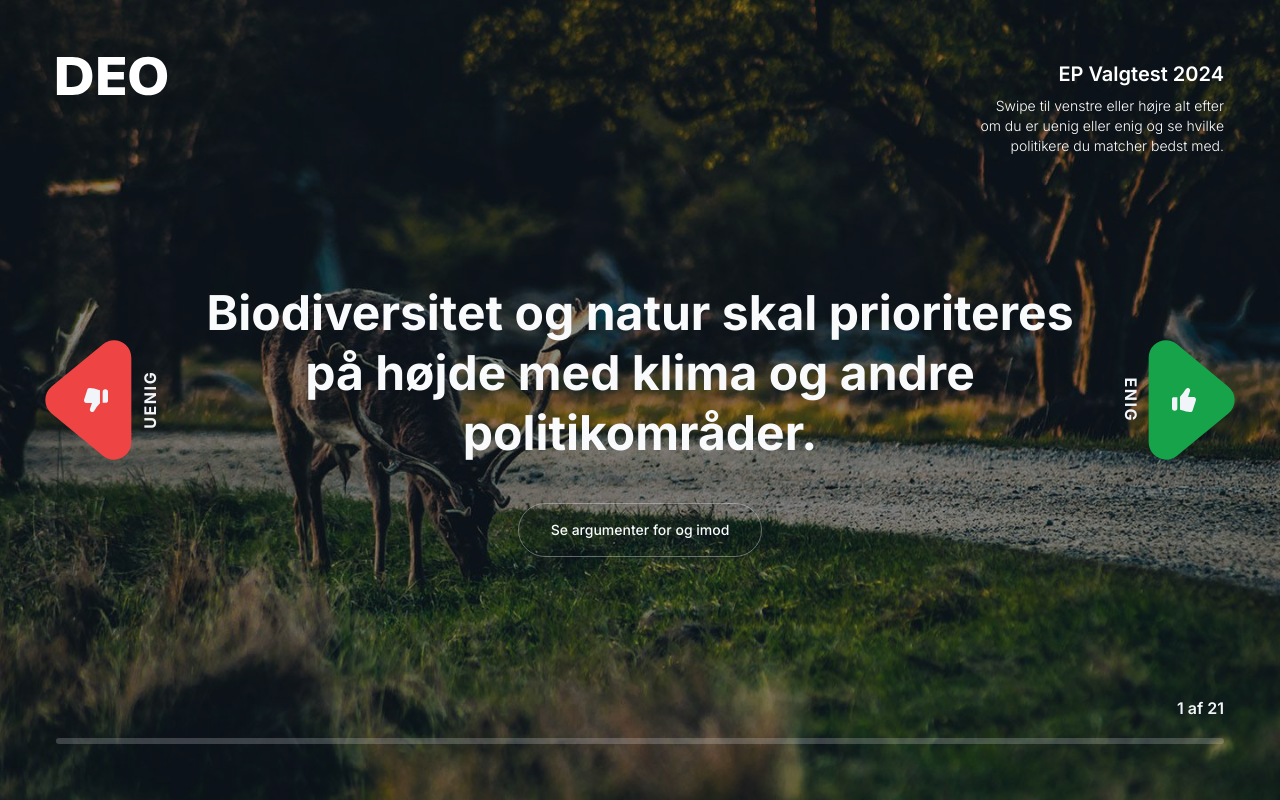
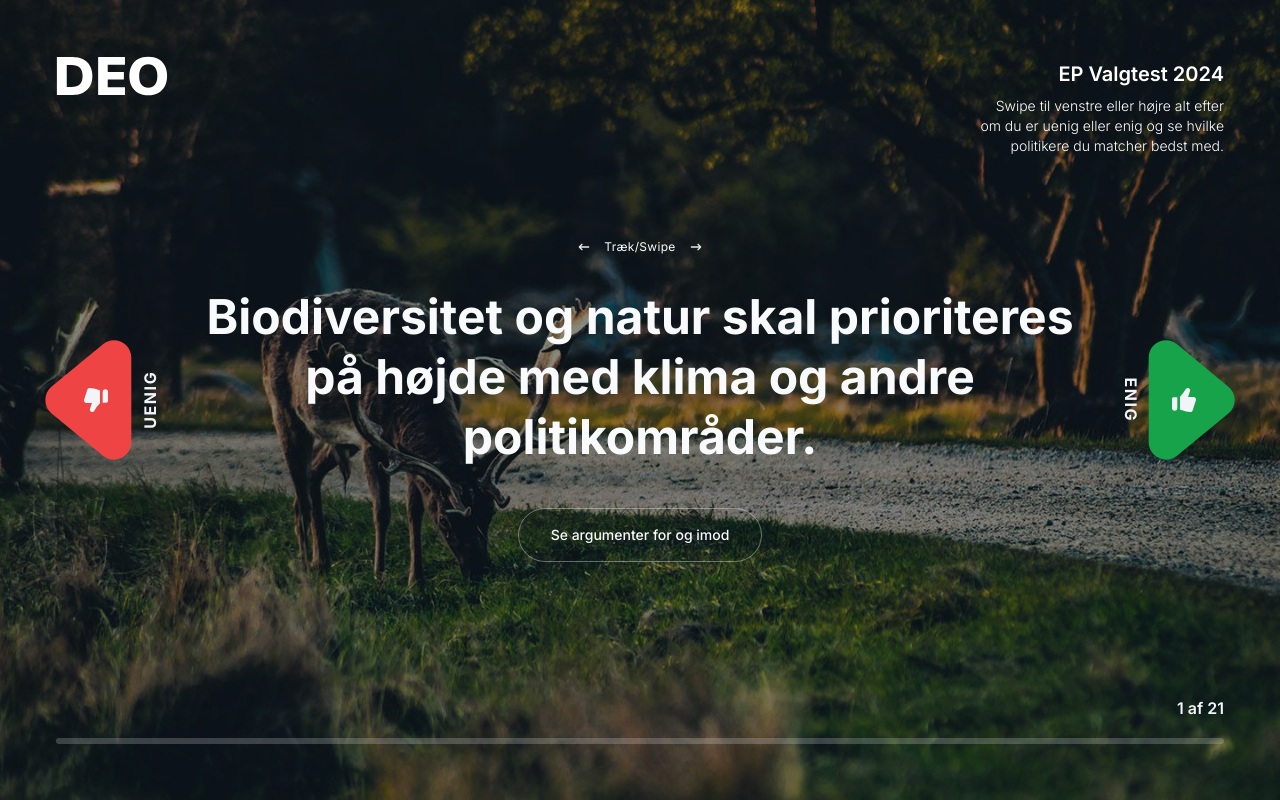
Before and after one commit to maxrh/ep-valgtest-2024-next, a Next.js app: page / in a window 1280 px wide. Built offline with nearby package versions, Linux system fonts and the light colour scheme.

Commit message:
træk/swipe tekst og pile

```diff
--- a/app/components/swipeVoterSlides.js
+++ b/app/components/swipeVoterSlides.js
@@ -39,12 +39,16 @@ export default function SwipeVoterSlides({ current, direction, handleSwipe, next
                                 handleSwipe(offset.x > 0 ? 'enig' : 'uenig');
                             }
                         }}
-                        className="h-full w-full absolute top-0 left-0 cursor-grab z-10 px-8 py-24 md:px-14"
+                        className="h-full w-full absolute top-0 left-0 cursor-grab z-10 px-8 py-32 md:px-14 flex flex-col items-center justify-center"
                     >
-                        <div className="h-full w-full flex flex-col items-center justify-center pb-20 md:pb-0">
-                            <div className="my-6 md:my-10 max-w-sm md:max-w-md lg:max-w-2xl xl:max-w-4xl text-center text-xl md:text-3xl lg:text-4xl xl:text-5xl ">
-                                <h1 className=" leading-tight font-bold text-slate-50">{slides[current]?.text}</h1>
-                            </div>
+                        <div className="pb-24 md:pb-0 max-w-sm md:max-w-md lg:max-w-2xl xl:max-w-4xl text-center text-xl md:text-3xl lg:text-4xl xl:text-5xl ">
+                            <span className='flex items-center justify-center text-xs font-mediumn  tracking-wide'>
+                                <svg className="w-4 h-4 text-gray-200 mr-3" aria-hidden="true" xmlns="http://www.w3.org/2000/svg" width="24" height="24" fill="none" viewBox="0 0 24 24"><path stroke="currentColor" strokeLinecap="round" strokeLinejoin="round" strokeWidth="2" d="M5 12h14M5 12l4-4m-4 4 4 4"/></svg>
+                                Træk/Swipe
+                                <svg class="w-4 h-4 text-gray-200 ml-3" aria-hidden="true" xmlns="http://www.w3.org/2000/svg" width="24" height="24" fill="none" viewBox="0 0 24 24"><path stroke="currentColor" strokeLinecap="round" strokeLinejoin="round" strokeWidth="2" d="M19 12H5m14 0-4 4m4-4-4-4"/></svg>
+
+                            </span>
+                            <h1 className=" leading-tight font-bold text-slate-50 my-6 md:my-8">{slides[current]?.text}</h1>
                             <button onClick={handleOpenPopup} className="text-sm font-medium px-8 py-4 border border-gray-200/40 rounded-full hover:bg-slate-200/10 hover:shadow-lg duration-500 transition-all ease-in-out ">
                                 Se argumenter for og imod
                             </button>
```
